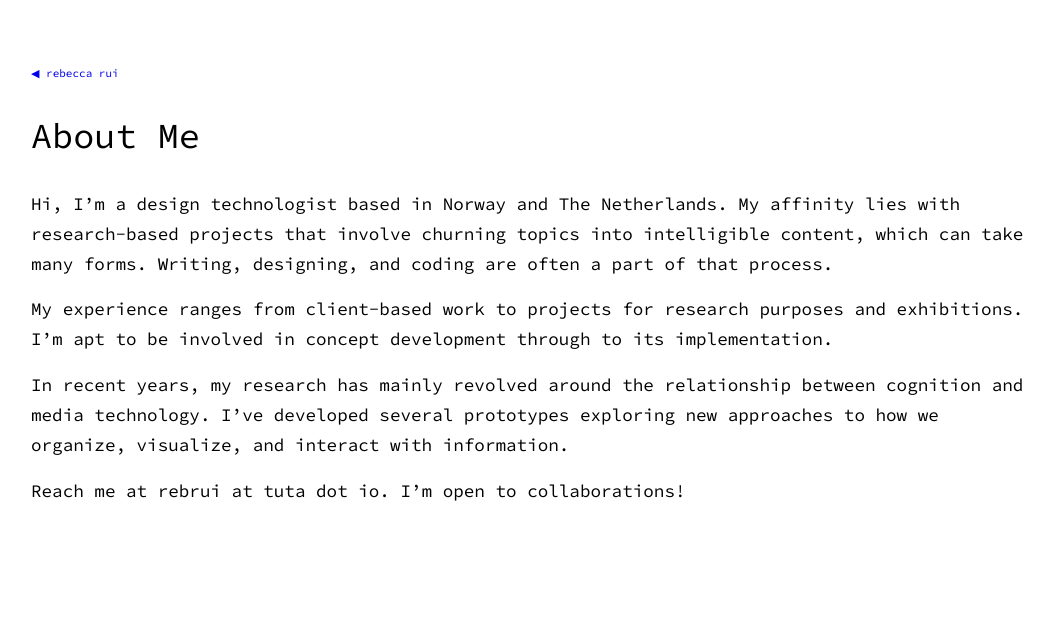
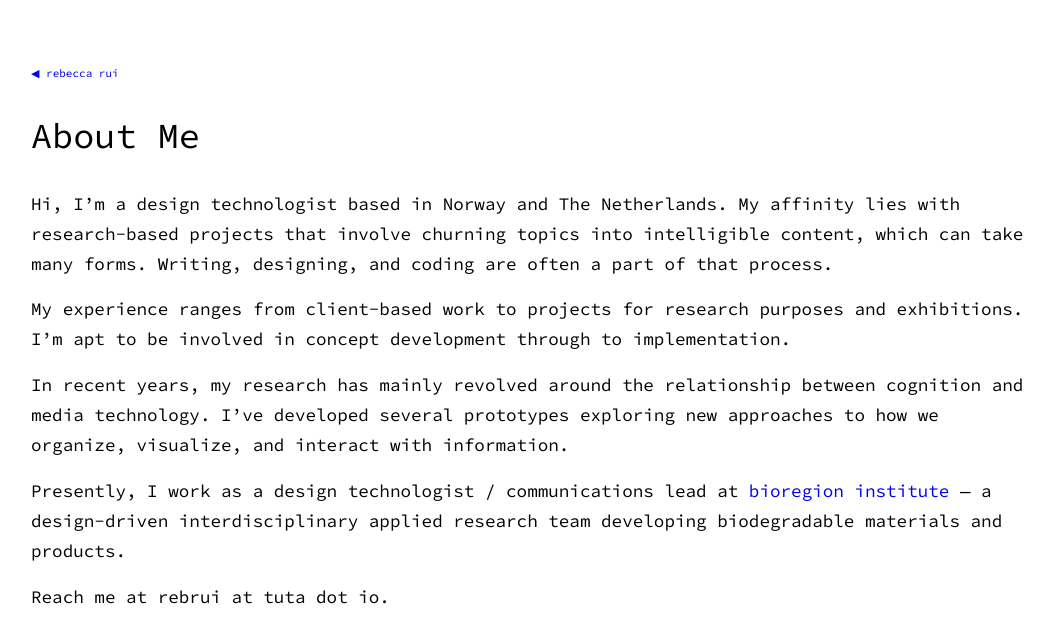
Before and after one commit to iurrrui/iurrrui.github.io, a Jekyll site: the page built from about-me.md, in a window 1280 px wide. Shown: the top 643 px of the page, without its empty margins (109-1163 px from the left). Built offline with Jekyll 4.4.1, drawn with Linux system fonts in a browser that asks for light colours.

Commit message:
Updated about text

```diff
--- a/_sass/no-style-please.scss
+++ b/_sass/no-style-please.scss
@@ -1,21 +1,3 @@
-// -------------- THEME SWITCHER -------------- //
-@mixin dark-appearance {
-  filter: invert(1);
-  img {
-    filter: invert(1);
-
-    &.ioda { filter: invert(0); }
-  }
-}
-
-body[a="dark"] { @include dark-appearance; }
-
-
-@media (prefers-color-scheme: dark) {
-  body[a="auto"] { @include dark-appearance; }
-}
-// -------------------------------------------- //
-
 html, body { background: white; }
 
 html { height: 100%; }
@@ -24,8 +6,6 @@ body {
   color: black;
   font-family: 'Source Code Pro', monospace;
   font-weight: 400;
-  // font-weight: 500;
-  // font-weight: 600;
   font-size: calc(0.7em + 0.5vw);
   line-height: 1.7;
   margin: 0;
@@ -106,7 +86,6 @@ li {
 
 a {
   text-decoration: none;
-  // color: black;
 }
 
 table { width: 100%; }
@@ -164,7 +143,6 @@ hr {
 }
 
 a.footnote {
-  // background-color: red;
   display: none;
 }
 
--- a/about-me.md
+++ b/about-me.md
@@ -7,12 +7,12 @@ Hi, I'm a design technologist based in Norway and The Netherlands. My affinity l
 
 <!-- Writing is an activity through which I think, and designing is how ideas take shape. I see coding not only as a means for creative output but as a form of practical engagement through which theoretical understanding can emerge. -->
 
-My experience ranges from client-based work to projects for research purposes and exhibitions. I’m apt to be involved in concept development through to its implementation.
+My experience ranges from client-based work to projects for research purposes and exhibitions. I’m apt to be involved in concept development through to implementation.
 
 In recent years, my research has mainly revolved around the relationship between cognition and media technology. I've developed several prototypes exploring new approaches to how we organize, visualize, and interact with information.
 
-<!-- Presently, I work as a content developer at [XR ERA](https://xrera.eu/) — an initiative that brings people from education, research, and industry together to share XR knowledge and foster community development. -->
+Presently, I work as a design technologist / communications lead at [bioregion institute](https://bioregion.institute/) — a design-driven interdisciplinary applied research team developing biodegradable materials and products.
 
-Reach me at rebrui at tuta dot io. I'm open to collaborations!
+Reach me at rebrui at tuta dot io.
 
 <!-- <div style="padding:56.25% 0 0 0;position:relative;"><iframe src="https://player.vimeo.com/video/191818024?h=ce3cfce55b" style="position:absolute;top:0;left:0;width:100%;height:100%;" frameborder="0" allow="autoplay; fullscreen; picture-in-picture" allowfullscreen></iframe></div><script src="https://player.vimeo.com/api/player.js"></script> -->
```
Also changed, not shown: _posts/hello-may-day.md (deleted, +0 -27 lines), _posts/overview-post.md (deleted, +0 -85 lines), _posts/show-hr.md (deleted, +0 -21 lines), _posts/x2017-01-01-we-construct.md (deleted, +0 -30 lines), _posts/x2022-02-02-nexae-a-digital-document-system.md (deleted, +0 -27 lines), _posts/z2017-01-01-we-construct.md (added, +27 -0 lines), _posts/z2018-05-01-ad.md (added, +9 -0 lines), assets/media/os_archive_app.png (deleted), 9 other files.
